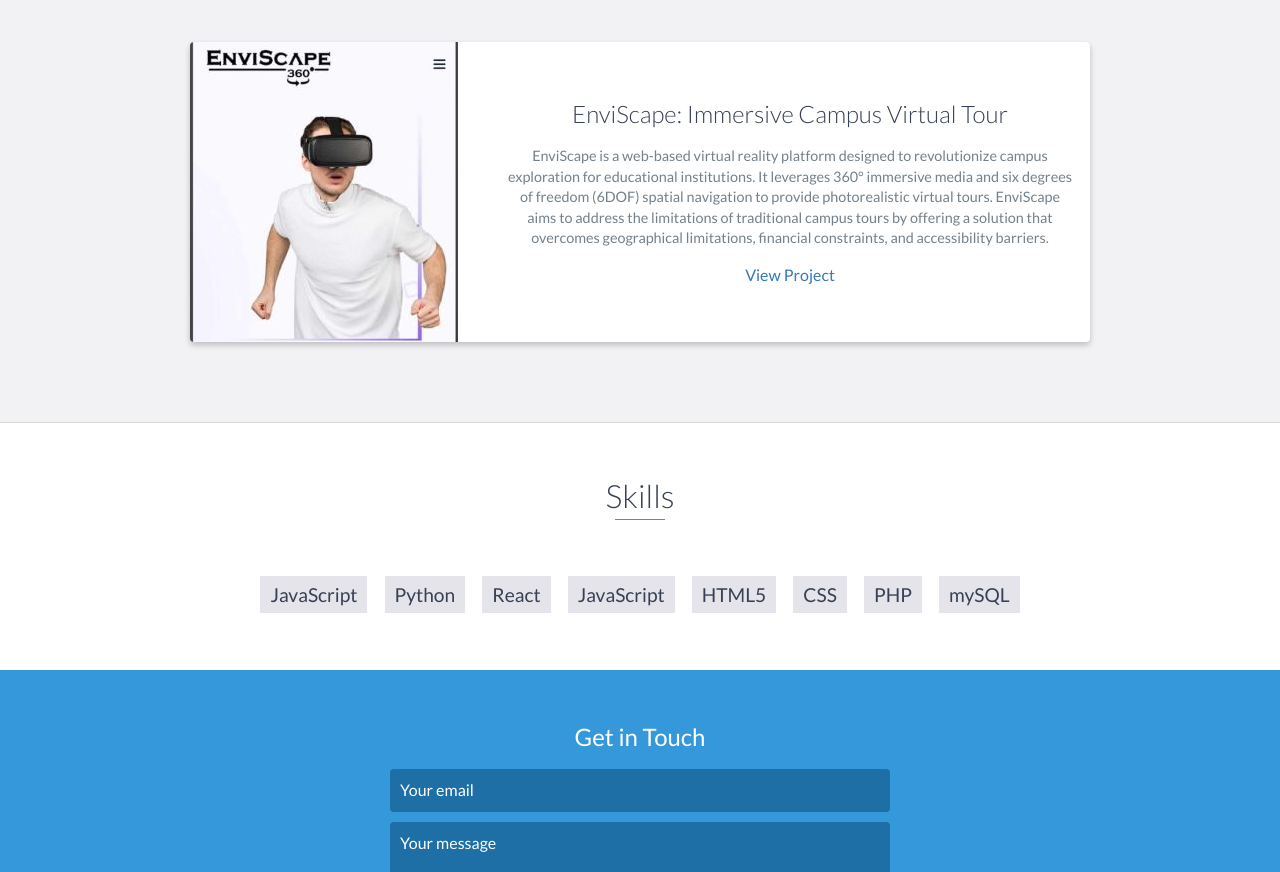
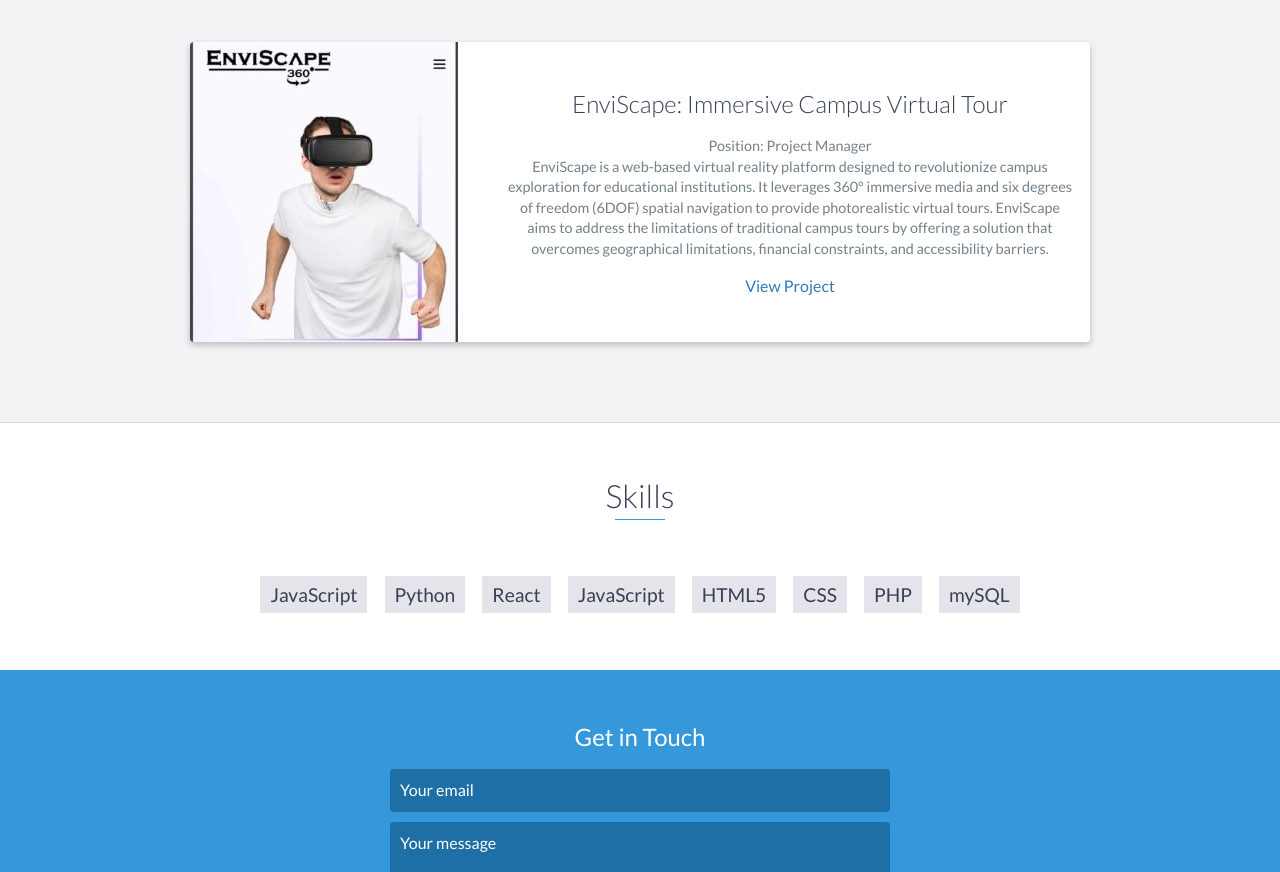
Before and after one commit to jasonsable2000/AboutMe, a website: page index.html in a window 1280 px wide. Shown: the part 3260-4132 px from the top of the page. Drawn offline with nearby package versions, Linux system fonts and the light colour scheme.

Commit message:
05/15/2025 3:12AM

```diff
--- a/index.html
+++ b/index.html
@@ -165,6 +165,8 @@
                     <div class="project-info">
                         <h3>EnviScape: Immersive Campus Virtual Tour</h3>
                         <p>
+                            Position: Project Manager
+                            <br>
                             EnviScape is a web-based virtual reality platform designed to revolutionize campus exploration for educational institutions. It leverages 360° immersive media and six degrees of freedom (6DOF) spatial navigation to provide photorealistic virtual tours. EnviScape aims to address the limitations of traditional campus tours by offering a solution that overcomes geographical limitations, financial constraints, and accessibility barriers.
                         </p>
                         <a href="https://enviscape-972a5cd3556e.herokuapp.com/?fbclid=IwY2xjawKRrLFleHRuA2FlbQIxMABicmlkETBPcWt2WkczWkg0UXo0QkRJAR4QJGTChIcI2YMaopYI2O12-nRtnSluYRxygKo5zjnKIh-naANBWXQVtRC3iw_aem_RpGj4QpxfMYMMPBOz0MKMA">View Project</a>
```
